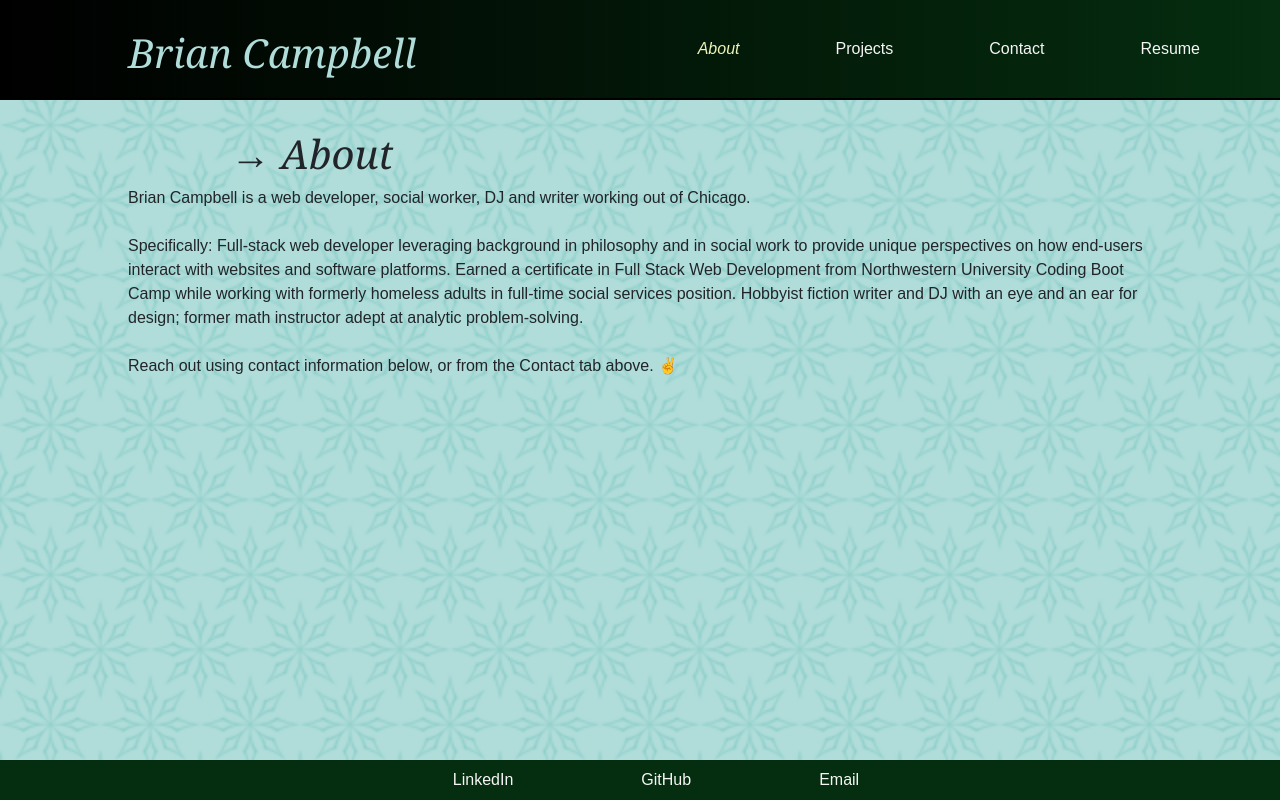
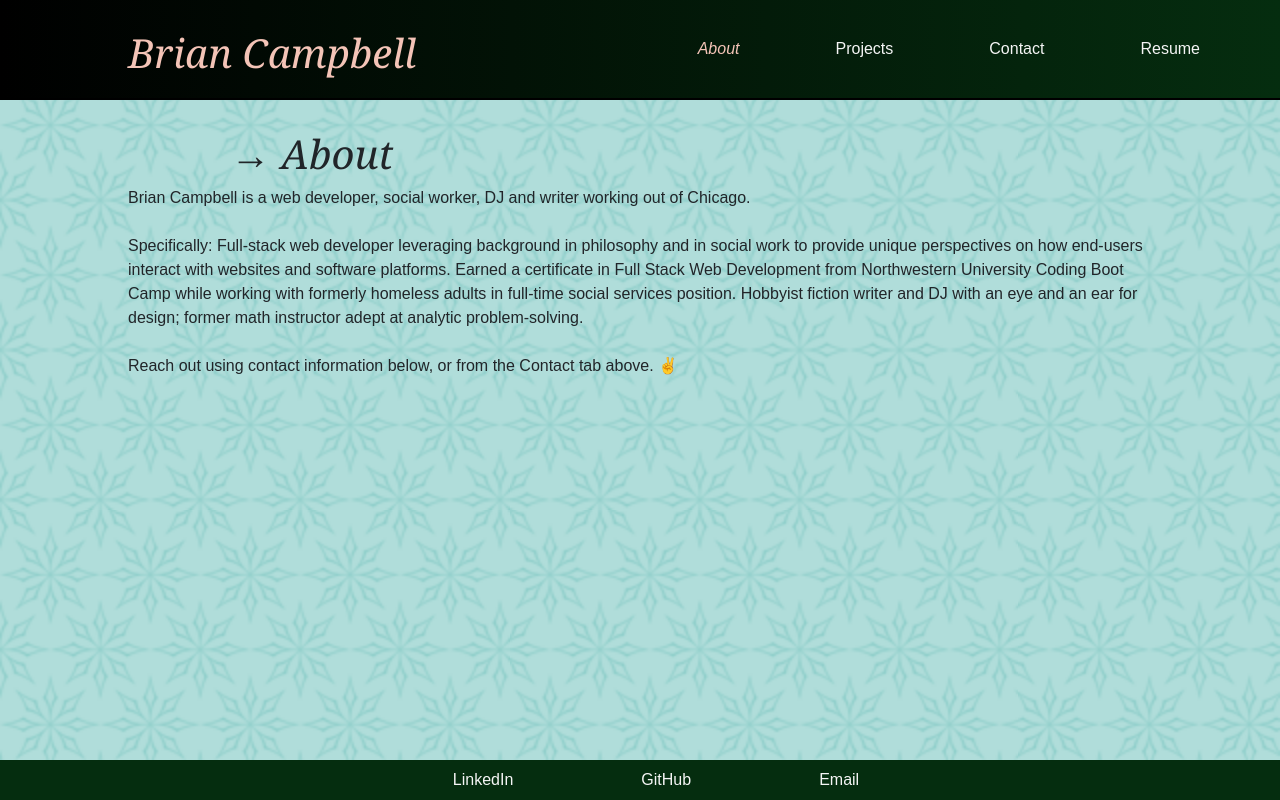
Before and after one commit to briancampbell003/portfolio-react-app, a React (Create React App) app: page / in a window 1280 px wide. Built offline with nearby package versions, Linux system fonts and the light colour scheme; a web font is replaced by a local one.

Commit message:
deploy test

```diff
--- a/package.json
+++ b/package.json
@@ -2,11 +2,13 @@
     "name": "brian-campbell-portfolio",
     "version": "0.1.0",
     "private": true,
+    "homepage": "https://briancampbell003.github.io/portfolio-react-app/",
     "dependencies": {
         "@testing-library/jest-dom": "^5.11.4",
         "@testing-library/react": "^11.1.0",
         "@testing-library/user-event": "^12.1.10",
         "bootstrap": "^5.2.3",
+        "gh-pages": "^4.0.0",
         "react": "^17.0.1",
         "react-dom": "^17.0.1",
         "react-icons": "^4.1.0",
@@ -14,6 +16,8 @@
         "web-vitals": "^0.2.4"
     },
     "scripts": {
+        "predeploy": "npm run build",
+        "deploy": "gh-pages -d build",
         "start": "react-scripts start",
         "build": "react-scripts build",
         "test": "react-scripts test",
--- a/src/App.css
+++ b/src/App.css
@@ -5,7 +5,7 @@
 :root {
     --primary: rgb(5, 45, 15);
     --secondary: #b0ddda;
-    --tertiary: #eef4b7;
+    --tertiary: #f4c4b7;
     --error: rgb(228, 46, 1);
     --border-radius: 0.3rem;
 }
@@ -31,7 +31,7 @@ h1 {
     border-bottom: 2px solid black;
 }
 .header-brian {
-    color: var(--secondary);
+    color: var(--tertiary);
     margin-left: 10vw;
     margin-top: 15px;
 }
```
Also changed, not shown: 22 other files (tests, documents, lock files or other folders). Lines whose indentation alone changed are shown as unchanged.
